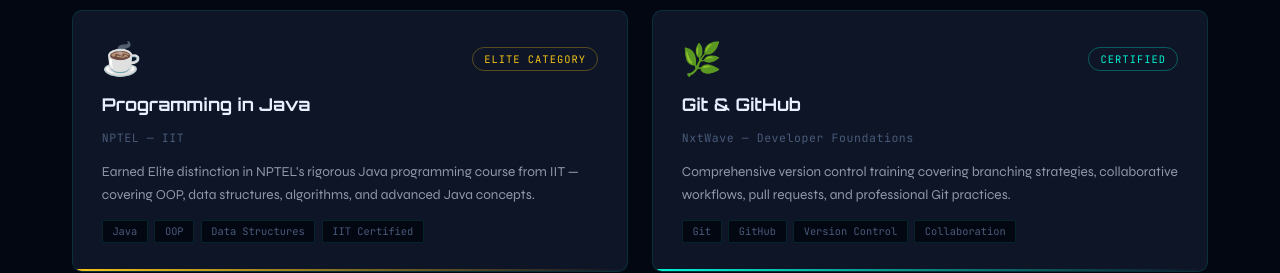
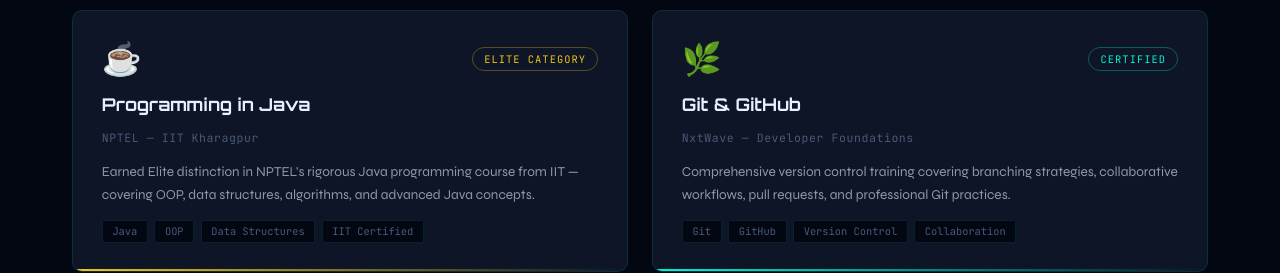
Before and after one commit to KameswaraSarma9/PortFolio-Dev, a React (Vite) app: page / in a window 1280 px wide. Shown: the part 4900-5173 px from the top of the page. Built offline with nearby package versions, Linux system fonts and the light colour scheme.

Commit message:
Update portfolio content and styling

```diff
--- a/src/components/Certifications.jsx
+++ b/src/components/Certifications.jsx
@@ -15,7 +15,7 @@
 const certs = [
   {
     title: 'Programming in Java',
-    issuer: 'NPTEL — IIT',
+    issuer: 'NPTEL — IIT Kharagpur ',
     badge: 'Elite Category',
     badgeColor: '#f5c518',
     icon: '☕',
```
Also changed, not shown: 1 other file (tests, documents, lock files or other folders).
